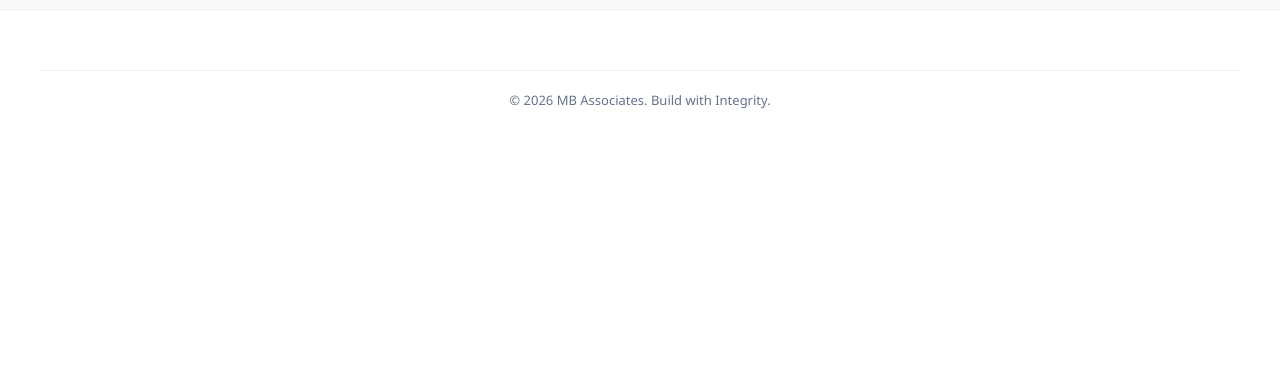
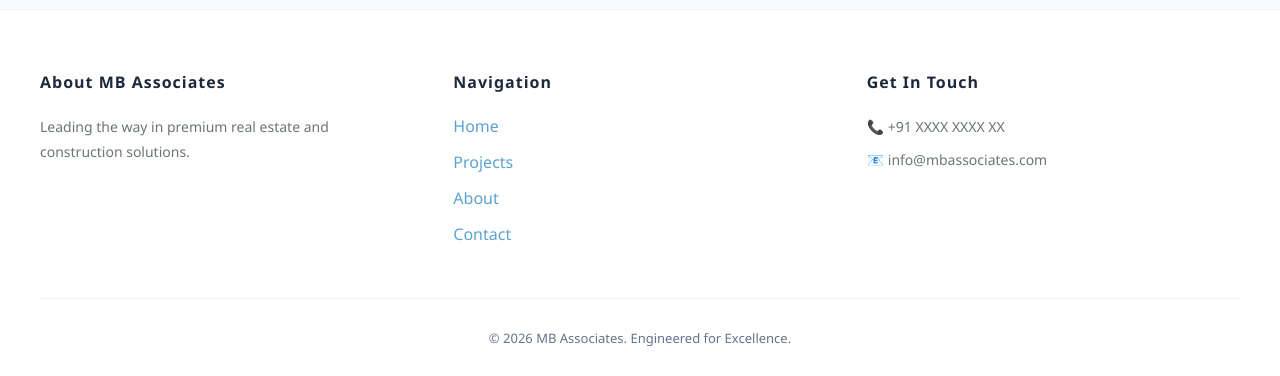
Before and after one commit to rajpatil2006/MBASSOCIATES, a React app in the folder frontend/: page /Project in a window 1280 px wide. Shown: the part 1462-1838 px from the top of the page. Before the commit the page ends 1623 px from the top, so only its background shows below. Built offline with nearby package versions, Linux system fonts and the light colour scheme; the HTML template or start-up script is replaced by a standard one.

Commit message:
Footer added in Projects Page

```diff
--- a/frontend/src/pages/Contact.jsx
+++ b/frontend/src/pages/Contact.jsx
@@ -140,7 +140,7 @@ const Contact = () => {
               <h4>Navigation</h4>
               <ul>
                 <li><Link to="/">Home</Link></li>
-                <li><Link to="/projects">Projects</Link></li>
+                <li><Link to="/Project">Projects</Link></li>
                 <li><Link to="/About">About</Link></li>
                 <li><Link to="/contact">Contact</Link></li>
               </ul>
--- a/frontend/src/pages/Home.jsx
+++ b/frontend/src/pages/Home.jsx
@@ -95,7 +95,7 @@ export default function Home() {
               <h4>Quick Links</h4>
               <ul>
              <li><Link to="/">Home</Link></li>
-                <li><Link to="/projects">Projects</Link></li>
+                <li><Link to="/Project">Projects</Link></li>
                 <li><Link to="/About">About</Link></li>
                 <li><Link to="/contact">Contact</Link></li>
               </ul>
--- a/frontend/src/pages/Project.jsx
+++ b/frontend/src/pages/Project.jsx
@@ -182,15 +182,44 @@ const Projects = () => {
         )}
       </div>
 
-      {/* Reusable Footer Placeholder */}
-      <footer className="footer" style={{marginTop: 0}}>
-        <div className="section-container" style={{maxWidth: '1200px', margin: '0 auto'}}>
-          <div className="footer-bottom" style={{textAlign: 'center', padding: '20px'}}>
-            <p>© 2026 MB Associates. Build with Integrity.</p>
-          </div>
-        </div>
-      </footer>
-    </div>
+      {/* Footer (Consistent with Home page) */}
+           <footer className="footer">
+             <div className="section-container" style={{maxWidth: '1200px', margin: '0 auto'}}>
+               <div className="footer-content">
+                 <div className="footer-section">
+                   <h4>About MB Associates</h4>
+                   <p>Leading the way in premium real estate and construction solutions.</p>
+                 </div>
+                 <div className="footer-section">
+                   <h4>Navigation</h4>
+                   <ul>
+                     <li><Link to="/">Home</Link></li>
+                     <li><Link to="/Project">Projects</Link></li>
+                     <li><Link to="/About">About</Link></li>
+                     <li><Link to="/contact">Contact</Link></li>
+                   </ul>
+                 </div>
+                 <div className="footer-section">
+                   <h4>Get In Touch</h4>
+                   <p>📞 +91 XXXX XXXX XX</p>
+                   <p>📧 info@mbassociates.com</p>
+                 </div>
+               </div>
+               <div className="footer-bottom">
+                 <p>&copy; 2026 MB Associates. Engineered for Excellence.</p>
+               </div>
+             </div>
+           </footer>
+         </div>
+
+
+
+
+
+
+
+
+
   );
 };
 
```
